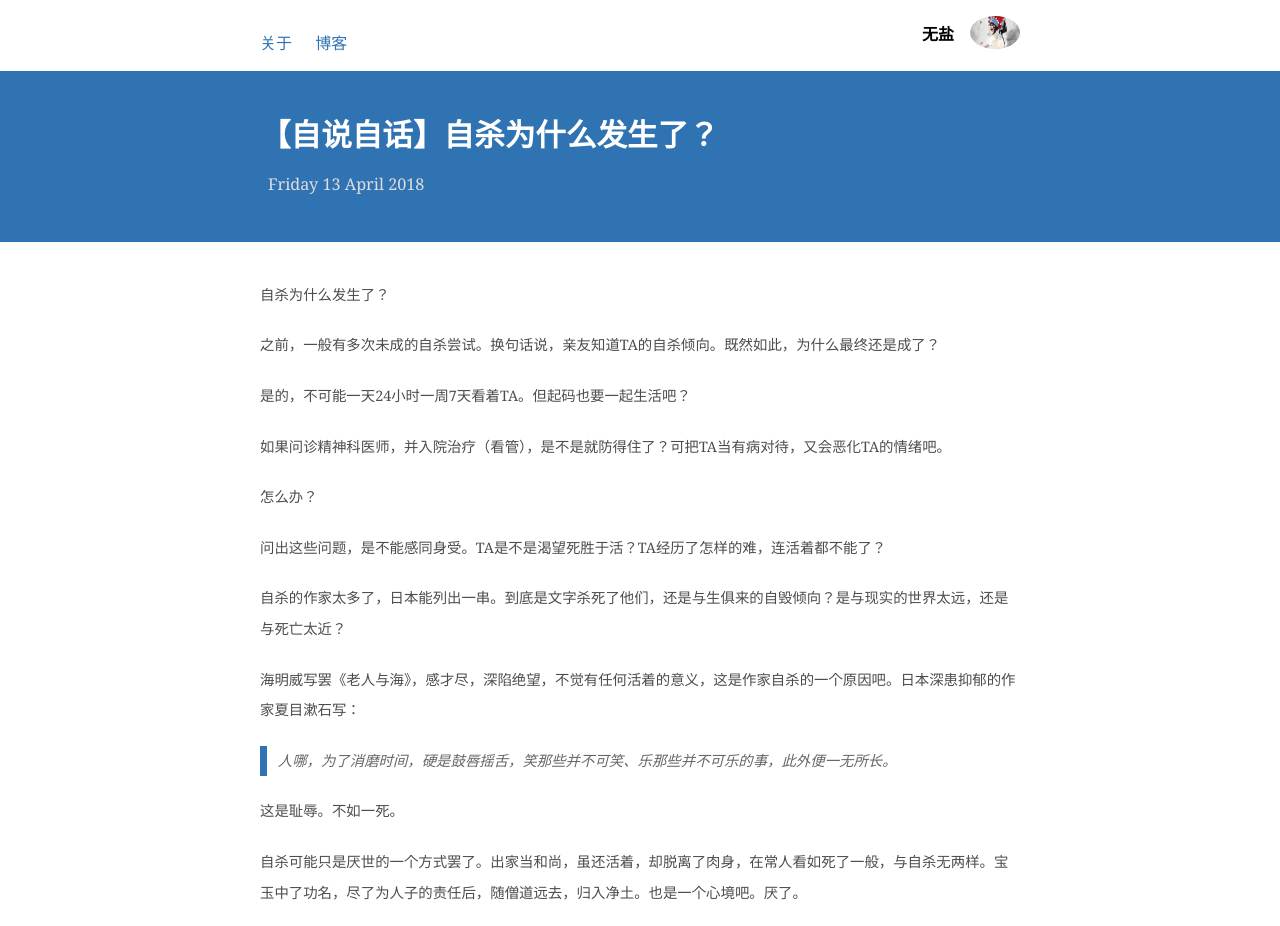
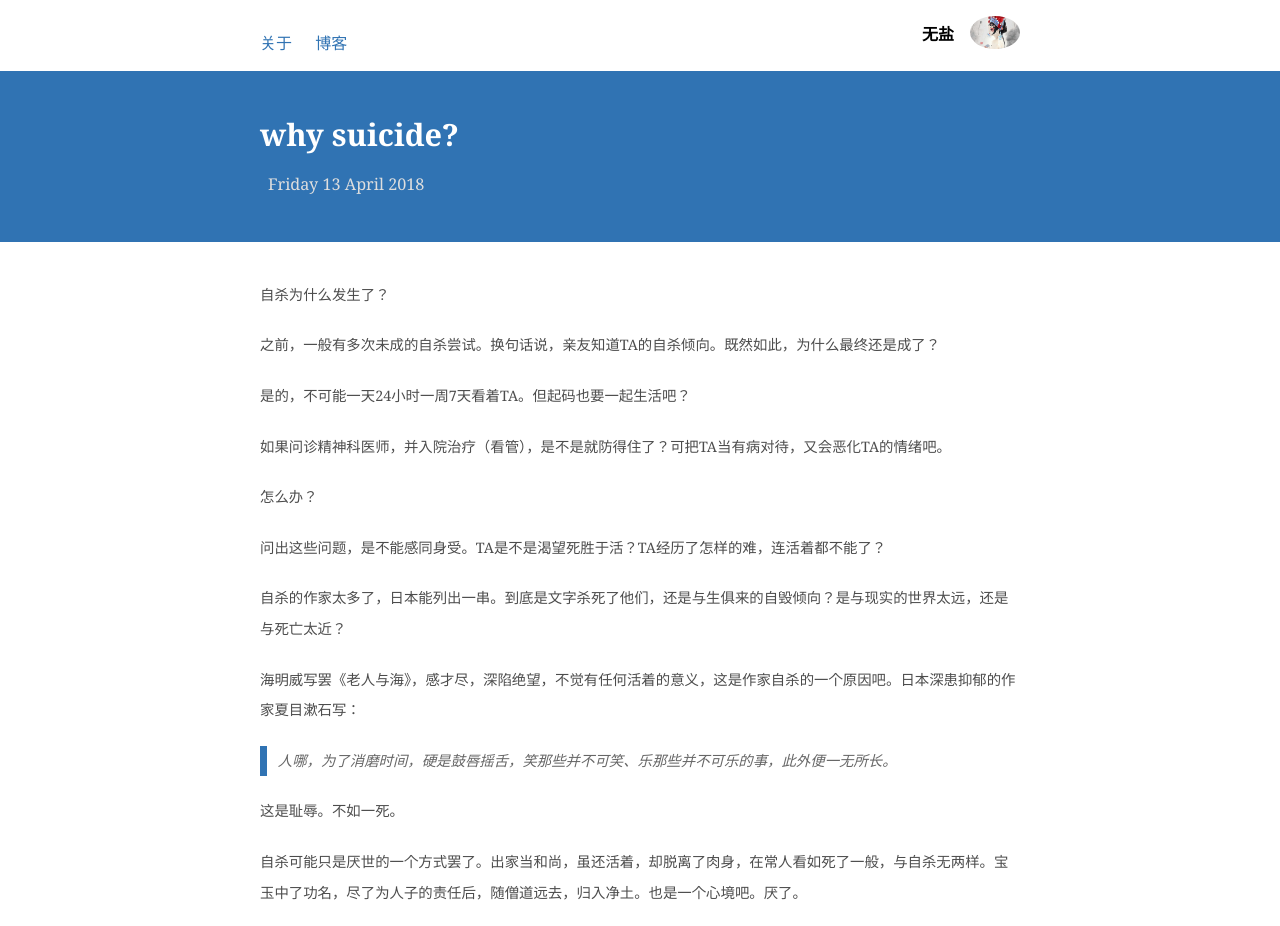
Before and after one commit to shirleysteve/1, a Jekyll site: the page built from _posts/2018-4-13-自杀为什么发生了.md, in a window 1280 px wide. Shown: the top 926 px of the page. Built offline with Jekyll 4.4.1, drawn with Linux system fonts in a browser that asks for light colours; nearby versions of some CDN libraries.

Commit message:
Update 2018-4-13-自杀为什么发生了.md

```diff
--- a/_posts/2018-4-13-自杀为什么发生了.md
+++ b/_posts/2018-4-13-自杀为什么发生了.md
@@ -1,7 +1,7 @@
 ---
 layout: post
 
-title: 【自说自话】自杀为什么发生了？
+title: why suicide?
 ---
 
 自杀为什么发生了？
```
